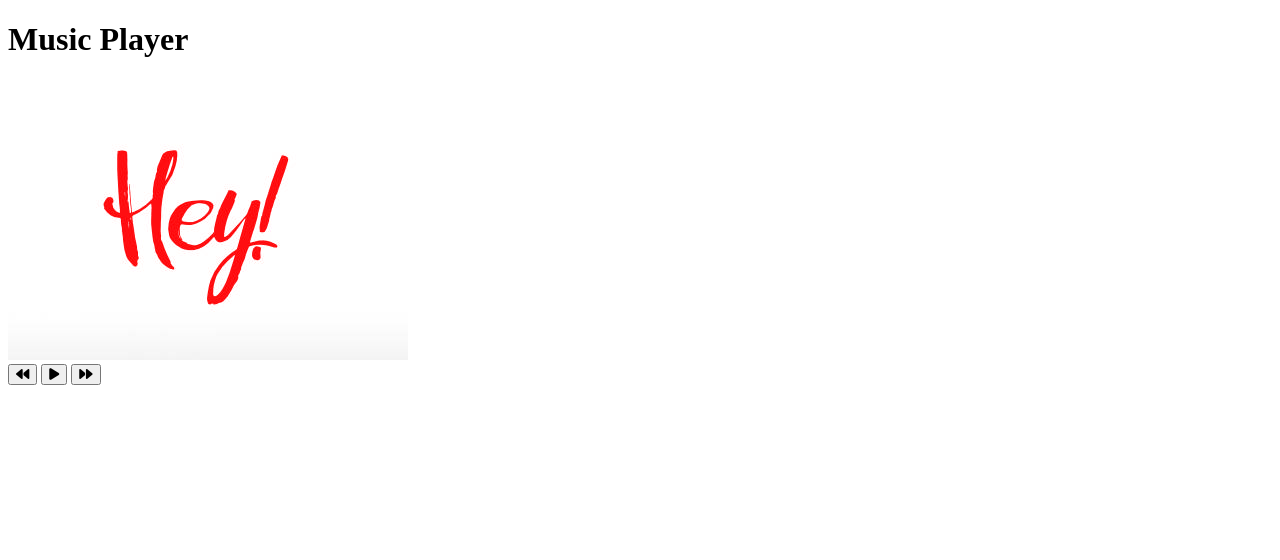
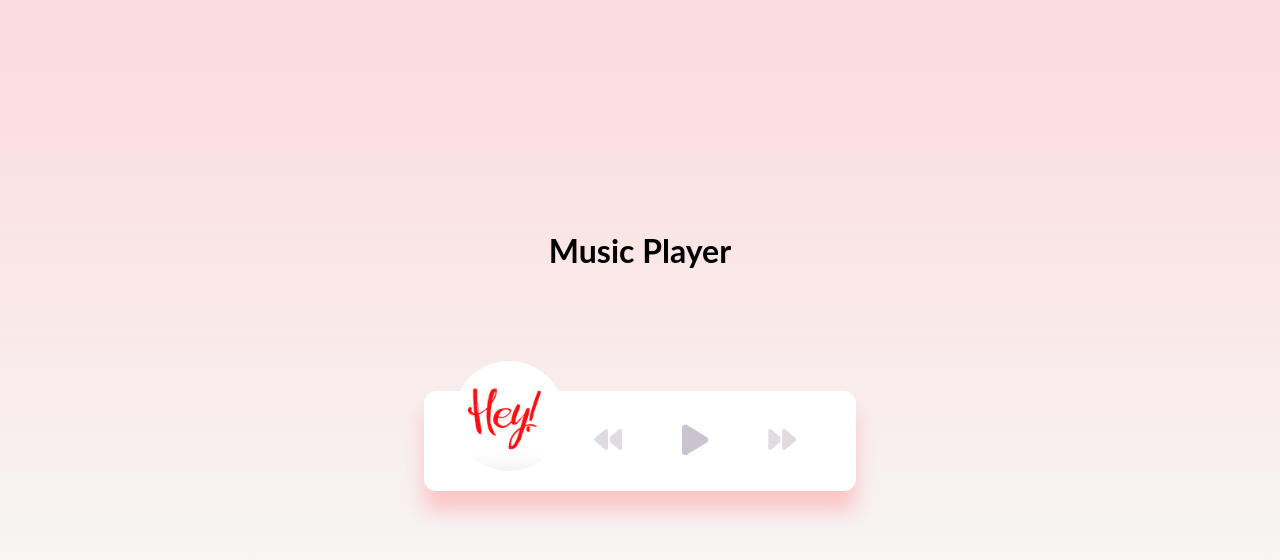
Before and after one commit to etorres-revature/Audio_Player, a plain HTML site: page index.html in a window 1280 px wide. Drawn offline with Linux system fonts and the light colour scheme; a web font is replaced by a local one.

Commit message:
css styling for image and buttons

```diff
--- a/index.html
+++ b/index.html
@@ -14,7 +14,8 @@
   </head>
   <body>
     <h1>Music Player</h1>
-    <div class="music-container" id="music-conatiner">
+
+    <div class="music-container" id="music-container">
       <div class="music-info">
         <h4 id="title"></h4>
         <div class="progress-container" id="progress-container">
@@ -23,8 +24,11 @@
       </div>
 
       <audio src="./assets/music/hey.mp3" id="audio"></audio>
+
       <div class="img-container">
         <img src="./assets/images/hey.jpg" class="music-cover" id="cover" />
+      </div>
+
       <div class="navigation">
         <button id="previous" class="action-btn">
           <i class="fas fa-backward"></i>
@@ -37,7 +41,6 @@
         </button>
       </div>
     </div>
-    </div>
 
     <script src="./app.js"></script>
   </body>
--- a/style.css
+++ b/style.css
@@ -0,0 +1,88 @@
+@import url("https://fonts.google.com/specimen/Lato?query=lato&sidebar.open=true&selection.family=Lato:wght@700");
+
+* {
+  box-sizing: border-box;
+}
+
+body {
+  background-image: linear-gradient(
+    0deg,
+    rgba(247, 247, 247, 1) 23.8%,
+    rgba(252, 221, 221, 1) 92%
+  );
+  height: 100vh;
+  display: flex;
+  flex-direction: column;
+  align-items: center;
+  justify-content: center;
+  font-family: "Lato", sans-serif;
+  margin: 0;
+}
+
+.music-container {
+  background-color: #fff;
+  border-radius: 12px;
+  box-shadow: 0 20px 20px 0 rgba(252, 169, 169, 0.6);
+  display: flex;
+  padding: 20px 30px;
+  position: relative;
+  margin: 100px 0;
+  z-index: 10;
+}
+
+.img-container {
+  position: relative;
+  width: 110px;
+}
+
+.img-container img {
+  border-radius: 50%;
+  object-fit: cover;
+  height: 110px;
+  width: inherit;
+  position: absolute;
+  bottom: 0;
+  left: 0;
+  animation: rotate 7s linear infinite;
+  animation-play-state: paused;
+}
+
+.music-container.play .img-container img {
+  animation-play-state: running;
+}
+
+@keyframes rotate {
+  from {
+    transform: rotate(0deg);
+  }
+
+  to {
+    transform: rotate(360deg);
+  }
+}
+
+.navigation {
+    display: flex;
+    align-items: center;
+    justify-content: center;
+    z-index: 1;
+}
+
+.action-btn {
+    background-color: #fff;
+    border: 0;
+    color: #dfdbdf;
+    font-size: 28px;
+    cursor: pointer;
+    padding: 10px;
+    margin:  0 20px;
+}
+
+.action-btn.action-btn-big {
+    color: #cdc2d0;
+    font-size: 35px;
+}
+
+.action-btn:focus {
+    outline: 0;
+}
```
Lines whose indentation alone changed are shown as unchanged.
